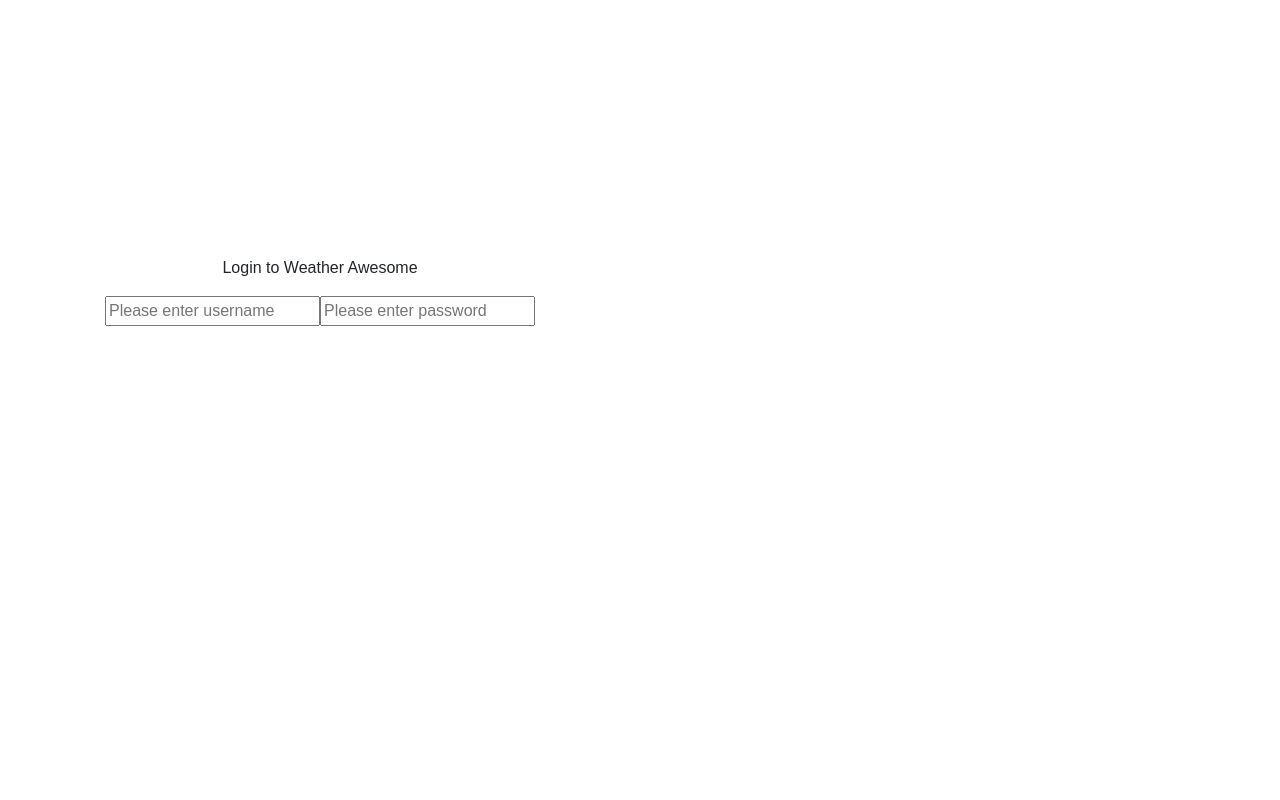
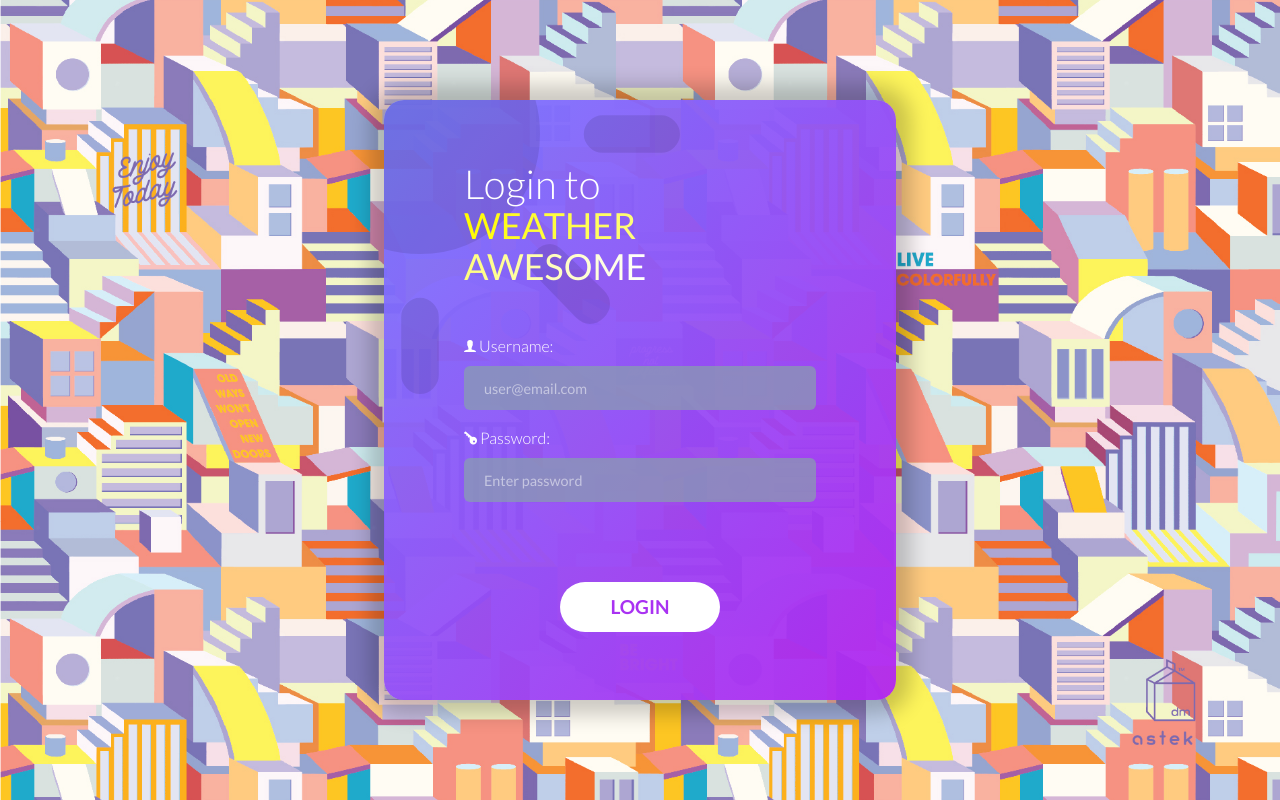
Before and after one commit to adotinthekosmos/weather-app-react, a React app: page / in a window 1280 px wide. Built offline with nearby package versions, Linux system fonts and the light colour scheme.

Commit message:
style login component

```diff
--- a/public/index.html
+++ b/public/index.html
@@ -1,5 +1,6 @@
 <!DOCTYPE html>
 <html lang="en">
+
 <head>
   <meta charset="utf-8">
   <meta name="viewport" content="width=device-width, initial-scale=1, shrink-to-fit=no">
@@ -10,6 +11,8 @@
     -->
   <link rel="manifest" href="%PUBLIC_URL%/manifest.json">
   <link rel="shortcut icon" href="%PUBLIC_URL%/favicon.ico">
+  <link href="https://unpkg.com/ionicons@4.2.4/dist/css/ionicons.min.css" rel="stylesheet">
+
   <!--
       Notice the use of %PUBLIC_URL% in the tags above.
       It will be replaced with the URL of the `public` folder during the build.
@@ -21,6 +24,7 @@
     -->
   <title>React App</title>
 </head>
+
 <body>
   <noscript>
     You need to enable JavaScript to run this app.
@@ -37,4 +41,5 @@
       To create a production bundle, use `npm run build` or `yarn build`.
     -->
 </body>
+
 </html>
--- a/src/App/App.js
+++ b/src/App/App.js
@@ -1,6 +1,6 @@
 import React, { Component } from "react";
 import "./App.css";
-import Login from "./../Login/Login";
+import Login from "../components/Login/Login";
 import {
   BrowserRouter as Router,
   Route,
--- a/src/Login/Login.css
+++ /dev/null
@@ -1,32 +0,0 @@
-.login-container {
-  height: 100%;
-  /* background: url(../assets/login-background.jpg);
-  background-position: center;
-  background-size: cover; */
-  padding-top: 20%;
-}
-
-.background-brand {
-  font-family: "Poiret One", cursive;
-  padding: 0;
-  margin: 0;
-  font-size: 50em;
-  background: #c777c4; /* fallback for old browsers */
-  background: -webkit-linear-gradient(
-    to right,
-    #f27121,
-    #e94057,
-    #8a2387
-  ); /* Chrome 10-25, Safari 5.1-6 */
-  background: linear-gradient(
-    to right,
-    #f27121,
-    #e94057,
-    #8a2387
-  ); /* W3C, IE 10+/ Edge, Firefox 16+, Chrome 26+, Opera 12+, Safari 7+ */
-  -webkit-background-clip: text;
-  background-clip: text;
-  -webkit-text-fill-color: transparent;
-  position: absolute;
-  left: -50px;
-}
--- a/src/Login/Login.js
+++ /dev/null
@@ -1,22 +0,0 @@
-import React, { Component } from "react";
-import "./Login.css";
-class Login extends Component {
-  render() {
-    return (
-      <section className="login-container container-fluid">
-        <div className="row">
-          <div className="col-md-6">
-            <form className="login-form">
-              <p>Login to Weather Awesome</p>
-              <input type="text" placeholder="Please enter username" />
-              <input type="password" placeholder="Please enter password" />
-            </form>
-          </div>
-          <div className="col-md-6" />
-        </div>
-      </section>
-    );
-  }
-}
-
-export default Login;
--- /dev/null
+++ b/src/components/Login/Login.css
@@ -0,0 +1,143 @@
+.login-container {
+  height: 100vh;
+  background: url(../../assets/login-bg.jpg);
+  background-position: center;
+  background-size: cover;
+  width: 100%;
+}
+
+.login-form-container {
+  display: flex;
+  justify-content: center;
+  align-items: center;
+}
+
+.sun-login {
+  position: absolute;
+  top: -0.71em;
+  left: -0.35em;
+  color: rgba(0, 0, 0, 0.1);
+  font-size: 40em;
+  z-index: 1;
+}
+
+.login-form {
+  min-height: 75vh;
+  padding: 8vh 10vh;
+  background-image: linear-gradient(
+    to top left,
+    rgba(178, 36, 239, 0.95) 0%,
+    rgba(117, 122, 255, 0.95) 100%
+  );
+  border-radius: 20px;
+  box-shadow: 0px 0px 20px 15px rgba(0, 0, 0, 0.2);
+  width: 40%;
+  position: relative;
+  overflow: hidden;
+}
+
+.login-btn {
+  display: block;
+  width: 160px;
+  height: 50px;
+  font-weight: 700;
+  line-height: 50px;
+  text-transform: uppercase;
+  text-decoration: none;
+  border-radius: 25px;
+  position: relative;
+  color: #a932f2 !important;
+  background: #fff;
+  -webkit-backface-visibility: hidden;
+  z-index: 1;
+  margin: 0 auto;
+  margin-top: 10vh;
+  font-size: 1.2em;
+  z-index: 2;
+}
+.login-btn:after {
+  position: absolute;
+  content: "";
+  top: 0;
+  left: 0;
+  width: 100%;
+  height: 100%;
+  border-radius: 25px;
+  background-image: linear-gradient(to top, #9be15d 0%, #00e3ae 100%);
+  transition: opacity 0.5s ease-out;
+  z-index: 2;
+  opacity: 0;
+}
+.login-btn:hover:after {
+  opacity: 1;
+  cursor: pointer;
+}
+/*
+.login-btn:hover span {
+  color: #fff;
+} */
+
+.login-btn span {
+  position: relative;
+  z-index: 3;
+  cursor: pointer;
+}
+.login-form input {
+  background: rgba(136, 161, 173, 0.7);
+  border: none;
+  padding: 10px 20px;
+  color: #fff;
+  width: 100%;
+  border-radius: 6px;
+  transition: all 0.2s linear;
+  position: relative;
+  z-index: 100;
+}
+
+.login-form input:hover {
+  box-shadow: 5px 10px 20px 10px rgba(0, 0, 0, 0.1);
+}
+.login-form input::placeholder {
+  color: rgba(255, 255, 255, 0.5);
+  font-size: 0.9em;
+}
+
+.field-label {
+  padding: 0px;
+  margin: 0px;
+  color: #fff;
+  text-align: left;
+  font-weight: 300;
+  margin-bottom: 1vh;
+}
+
+.login-field {
+  margin-top: 2vh;
+}
+
+.login-title {
+  text-align: left;
+  font-weight: 300;
+  font-size: 2.5em;
+  color: #fff;
+  line-height: 1em;
+  margin: 0;
+  padding: 0;
+  margin-bottom: 6vh;
+  position: relative;
+  z-index: 100;
+}
+
+.login-title span {
+  -webkit-background-clip: text;
+  background-clip: text;
+  -webkit-text-fill-color: transparent;
+  background-image: linear-gradient(to right, #fffc00, #ffffff);
+  text-transform: uppercase;
+  font-size: 0.9em;
+  font-weight: 400;
+}
+
+.h-100 {
+  height: 100%;
+}
--- /dev/null
+++ b/src/components/Login/Login.js
@@ -0,0 +1,39 @@
+import React, { Component } from "react";
+import "./Login.css";
+class Login extends Component {
+  render() {
+    return (
+      <section className="login-container">
+        <div className="login-form-container h-100">
+          <form className="login-form">
+            <p className="login-title">
+              Login to <br />
+              <span>Weather Awesome</span>
+            </p>
+
+            <div className="login-field">
+              <p className="field-label">
+                <i class="icon ion-ios-person" /> Username:
+              </p>
+              <input type="text" placeholder="user@email.com" />
+            </div>
+            <div className="login-field">
+              <p className="field-label">
+                <i class="icon ion-ios-key" /> Password:
+              </p>
+              <input type="password" placeholder="Enter password" />
+            </div>
+
+            <a className="login-btn">
+              <span>login</span>
+            </a>
+
+            <i class="icon ion-ios-sunny sun-login" />
+          </form>
+        </div>
+      </section>
+    );
+  }
+}
+
+export default Login;
--- a/src/index.css
+++ b/src/index.css
@@ -1,9 +1,9 @@
-@import url("https://fonts.googleapis.com/css?family=Permanent+Marker");
-@import url("https://fonts.googleapis.com/css?family=Poiret+One");
+@import url("https://fonts.googleapis.com/css?family=Lato:100,100i,300,300i,400,400i,700");
 body,
 html {
   margin: 0;
   padding: 0;
-  font-family: sans-serif;
-  height: 100%;
+  overflow-x: hidden;
+  font-family: "Lato", sans-serif;
+  font-size: 1em;
 }
```
Also changed, not shown: src/assets/login-bg.jpg (added), 1 other file. Lines whose indentation alone changed are shown as unchanged.
